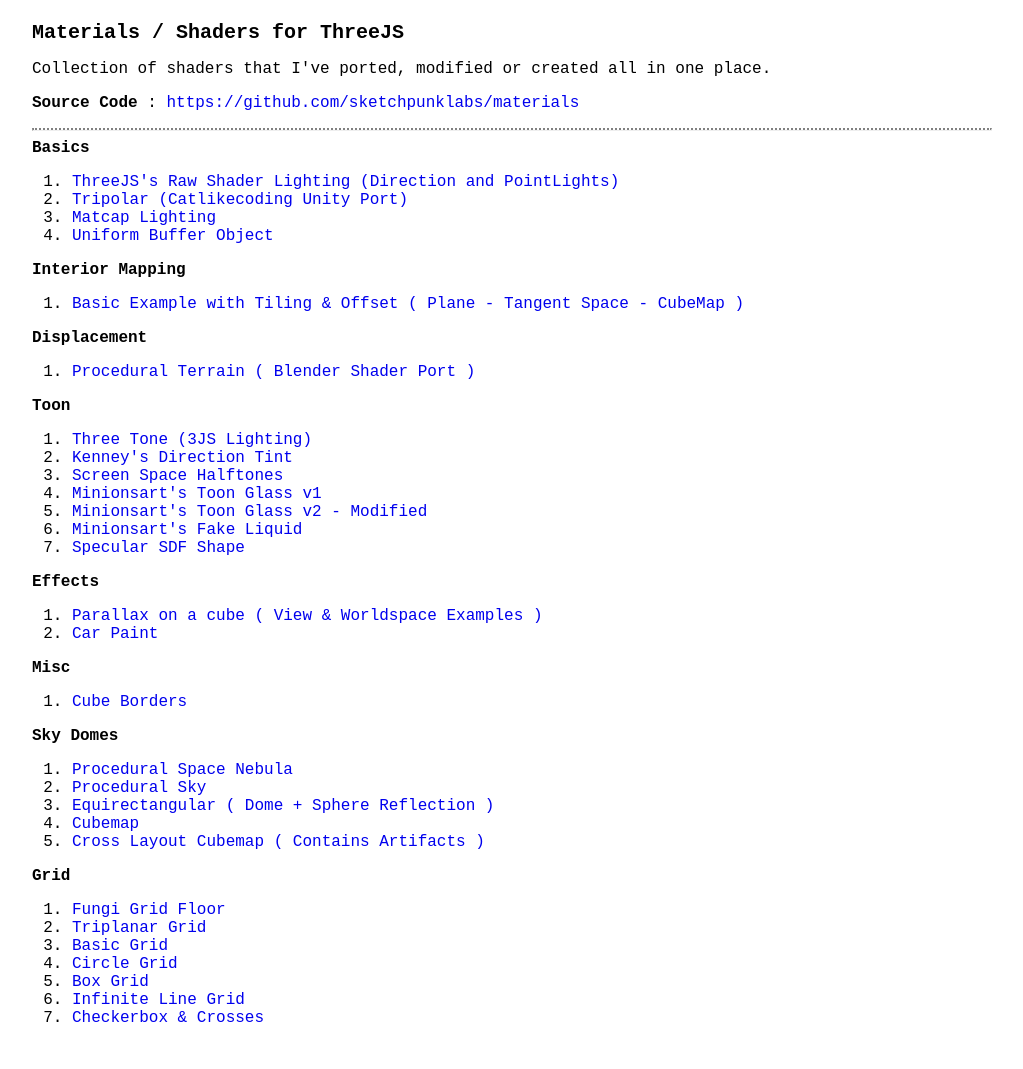
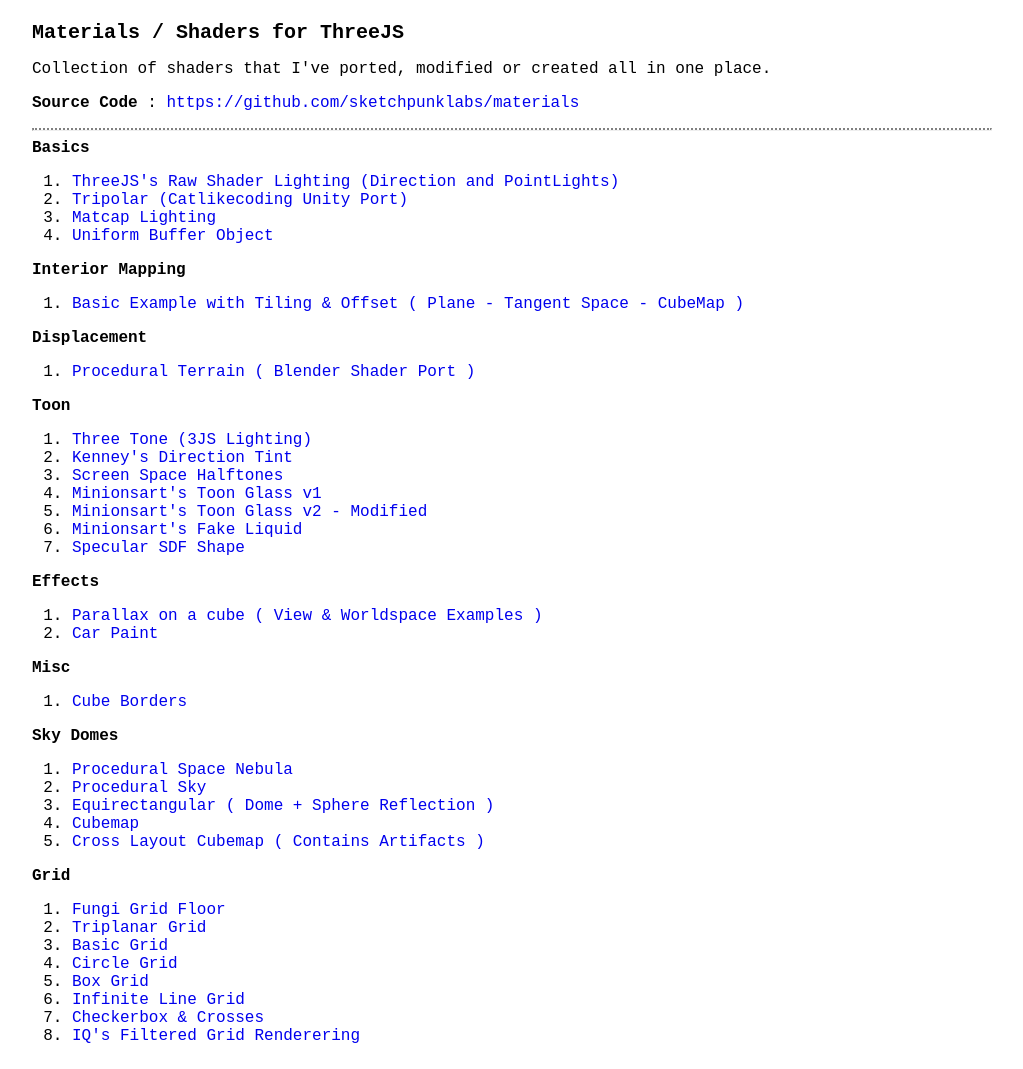
Before and after one commit to sketchpunklabs/materials, a website: page index.html in a window 1280 px wide. Shown: the whole page, without its empty margins (128-1151 px from the left). Drawn offline with Linux system fonts and the light colour scheme.

Commit message:
updating index

```diff
--- a/index.html
+++ b/index.html
@@ -85,6 +85,7 @@
         <li><a href="./materials/grid/box_grid.html">Box Grid</a></li>
         <li><a href="./materials/grid/infinite_lines.html">Infinite Line Grid</a></li>
         <li><a href="./materials/grid/checkbox_grid.html">Checkerbox &amp; Crosses</a></li>
+        <li><a href="./materials/grid/iq_filtered_grid.html">IQ's Filtered Grid Renderering</a></li>
     </ol>
 </div>
 
```
